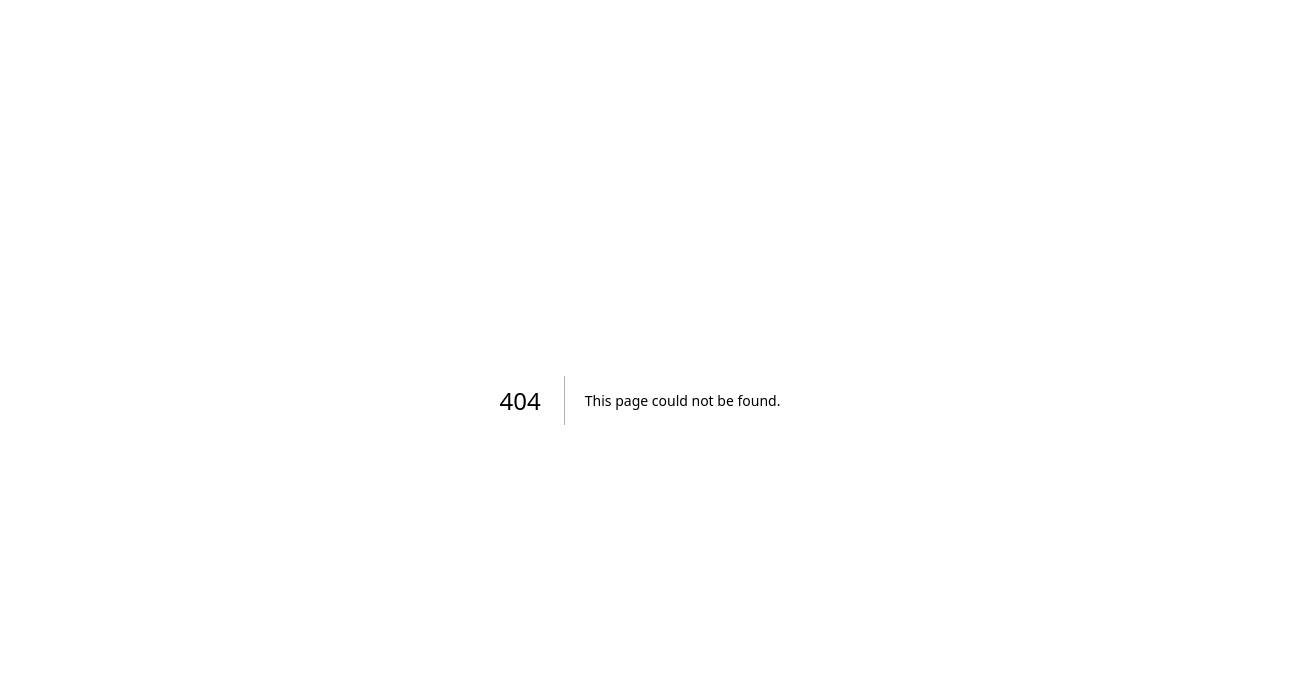
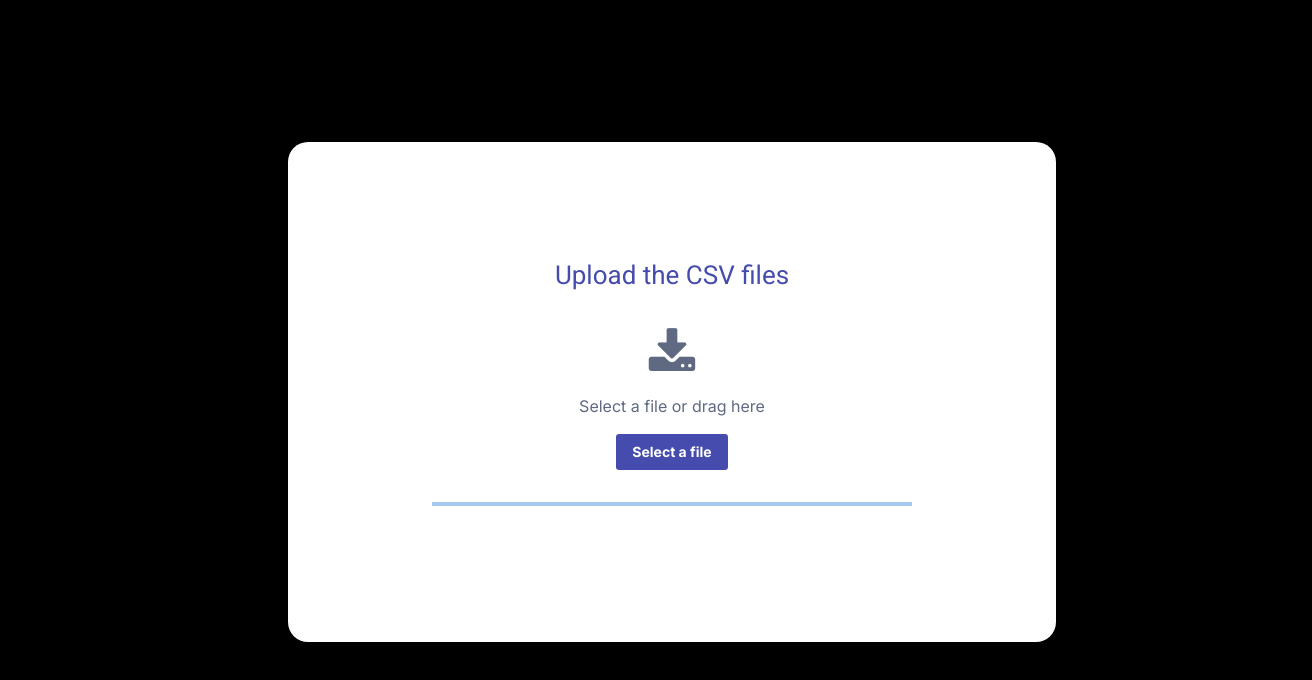
Before and after one commit to neeraj15022001/H2SBuildForBharat, a Next.js app: page /upload in a window 1280 px wide. Before the commit this address had no page. Shown: the top 680 px of the page, 1312 px wide, since content can reach past the window. Built offline with nearby package versions, Linux system fonts and the light colour scheme.

Commit message:
Fix upload

```diff
--- a/package.json
+++ b/package.json
@@ -9,8 +9,12 @@
     "lint": "next lint"
   },
   "dependencies": {
+    "@emotion/react": "^11.11.3",
+    "@emotion/styled": "^11.11.0",
+    "@mui/material": "^5.15.9",
     "react": "^18",
     "react-dom": "^18",
+    "react-dropzone": "^14.2.3",
     "next": "13.5.6"
   },
   "devDependencies": {
--- /dev/null
+++ b/src/app/upload/page.tsx
@@ -0,0 +1,110 @@
+"use client"
+import React, { useState, useCallback } from "react";
+import LinearProgress from "@mui/material/LinearProgress";
+import { useDropzone } from "react-dropzone";
+import "./styles.css";
+
+const Upload = () => {
+  const [image, setImage] = useState({});
+  const [progressbar, setProgress] = useState(0);
+
+  const onDrop = useCallback((acceptedFiles) => {
+    simulateProgress()
+    console.log(acceptedFiles);
+  }, []);
+
+  function simulateProgress() {
+    var value = 0;
+    var interval = setInterval(function () {
+      if (value <= 100) {
+        setProgress(value=> value+10)
+
+      } else {
+        clearInterval(interval);
+        // Reset the progress bar after completion
+        setTimeout(function () {
+            setProgress(0)
+
+        }, 1000);
+      }
+    }, 1000); // Adjust the interval as needed
+  }
+
+
+
+  const { getRootProps, getInputProps, isDragActive } = useDropzone({ onDrop });
+
+  function parseFile(file) {
+    // ... your existing parseFile function
+    simulateProgress();
+
+  }
+
+  const uploadFile = () => {
+    // ... your existing uploadFile function
+  };
+
+  return (
+    <div className="main-container">
+
+        <div className="container">
+        <h2>Upload the CSV files</h2>
+
+        <div id="file-upload-form" className="uploader">
+            <div
+            {...getRootProps()}
+            id="file-drag"
+            className={`${
+                isDragActive ? "drag-active" : ""
+            }`}
+            >
+            <input
+                {...getInputProps()}
+                id="file-upload"
+                type="file"
+                name="fileUpload"
+                accept="image/*"
+            />
+            <img
+                id="file-image"
+                src="#"
+                alt="Preview"
+                className="hidden"
+            />
+            <div id="start">
+                <i className="fa fa-download" aria-hidden="true"></i>
+                <div>
+                {isDragActive ? "Drop the file here" : "Select a file or drag here"}
+                </div>
+                <div id="notimage" className="hidden">
+                Please select an image
+                </div>
+                <span id="file-upload-btn" className="btn btn-primary">
+                Select a file
+                </span>
+            </div>
+            <div id="response" >
+                <div id="messages"></div>
+                <div style={{ display: "flex", justifyContent: "center" }}>
+                <LinearProgress
+                    variant="determinate"
+                    style={{ width: "80%" }}
+                    value={progressbar}
+                />
+                </div>
+            </div>
+            </div>
+            <button
+            onClick={uploadFile}
+            id="Submit_Button"
+            className="btn btn-primary hidden"
+            >
+            Submit
+            </button>
+        </div>
+        </div>
+    </div>
+  );
+};
+
+export default Upload;
--- /dev/null
+++ b/src/app/upload/styles.css
@@ -0,0 +1,214 @@
+@import url('https://maxcdn.bootstrapcdn.com/font-awesome/4.5.0/css/font-awesome.min.css');
+@import url('https://fonts.googleapis.com/css?family=Roboto');
+
+/* Variables */
+:root {
+  --theme: #454cad;
+  --dark-text: #5f6982;
+}
+
+/* General styling */
+html, body, * {
+  box-sizing: border-box;
+  font-size: 16px;
+}
+
+html, body {
+  height: 100%;
+  text-align: center;
+}
+
+
+
+body {
+  padding: 2rem;
+  background: #000000;
+
+}
+
+/* Headings and paragraphs */
+h2 {
+  font-family: "Roboto", sans-serif;
+  font-size: 26px;
+  line-height: 1;
+  color: var(--theme);
+  margin-bottom: 0;
+}
+
+.main-container{
+    display:flex;
+    align-items: center;
+    justify-content: center;
+    min-width: 100vw;
+    min-height: 90vh;
+
+}
+.container{
+    background-color: #fff;
+    height: 500px;
+    width: 60%;
+    display:flex;
+    align-items: center;
+    justify-content: center;
+    flex-direction: column;
+    gap: 40px;
+    border-radius: 20px;
+
+}
+p {
+  font-family: "Roboto", sans-serif;
+  font-size: 18px;
+  color: var(--dark-text);
+}
+
+/* Upload Demo styles */
+.uploader {
+  display: block;
+  clear: both;
+  margin: 0 auto;
+  width: 100%;
+
+  max-width: 600px;
+}
+
+.uploader label {
+  float: left;
+  clear: both;
+  width: 100%;
+  padding: 2rem 1.5rem;
+  text-align: center;
+  background: #fff;
+  border-radius: 7px;
+  border: 3px solid #eee;
+  transition: all .2s ease;
+  user-select: none;
+}
+
+.uploader label:hover {
+  border-color: var(--theme);
+}
+
+.uploader label.hover {
+  border: 3px solid var(--theme);
+  box-shadow: inset 0 0 0 6px #eee;
+}
+
+.uploader label.hover #start i.fa {
+  transform: scale(0.8);
+  opacity: 0.3;
+}
+
+.uploader #start {
+  float: left;
+  clear: both;
+  width: 100%;
+}
+
+.uploader #start.hidden {
+  display: none;
+}
+
+.uploader #start i.fa {
+  font-size: 50px;
+  margin-bottom: 1rem;
+  transition: all .2s ease-in-out;
+}
+
+.uploader #response {
+  float: left;
+  clear: both;
+  width: 100%;
+}
+
+.uploader #response.hidden {
+  display: none;
+}
+
+.uploader #response #messages {
+  margin-bottom: .5rem;
+}
+
+.uploader #file-image {
+  display: inline;
+  margin: 0 auto .5rem auto;
+  width: auto;
+  height: auto;
+  max-width: 180px;
+}
+
+.uploader #file-image.hidden {
+  display: none;
+}
+
+.uploader #notimage {
+  display: block;
+  float: left;
+  clear: both;
+  width: 100%;
+}
+
+.uploader #notimage.hidden {
+  display: none;
+}
+
+.uploader progress,
+.uploader LinearProgress {
+  display: inline;
+  clear: both;
+  margin: 0 auto;
+  width: 100%;
+  max-width: 180px;
+  height: 8px;
+  border: 0;
+  border-radius: 4px;
+  background-color: #eee;
+  overflow: hidden;
+}
+
+.uploader .progress[value]::-webkit-progress-bar,
+.uploader .progress[value]::-webkit-progress-value {
+  border-radius: 4px;
+  background-color: #eee;
+}
+
+.uploader .progress[value]::-webkit-progress-value,
+.uploader .progress[value]::-moz-progress-bar {
+  background: linear-gradient(to right, darken(var(--theme), 8%) 0%, var(--theme) 50%);
+  border-radius: 4px;
+}
+
+.uploader input[type="file"] {
+  display: none;
+}
+
+.uploader div {
+  margin: 0 0 .5rem 0;
+  color: var(--dark-text);
+}
+
+.uploader .btn {
+  display: inline-block;
+  margin: .5rem .5rem 1rem .5rem;
+  clear: both;
+  font-family: inherit;
+  font-weight: 700;
+  font-size: 14px;
+  text-decoration: none;
+  text-transform: initial;
+  border: none;
+  border-radius: .2rem;
+  outline: none;
+  padding: 0 1rem;
+  height: 36px;
+  line-height: 36px;
+  color: #fff;
+  transition: all 0.2s ease-in-out;
+  box-sizing: border-box;
+  background: var(--theme);
+  border-color: var(--theme);
+  cursor: pointer;
+}
+
+.uploader .btn.hidden {
+  display: none;
+}
```
Also changed, not shown: 1 other file (tests, documents, lock files or other folders).
